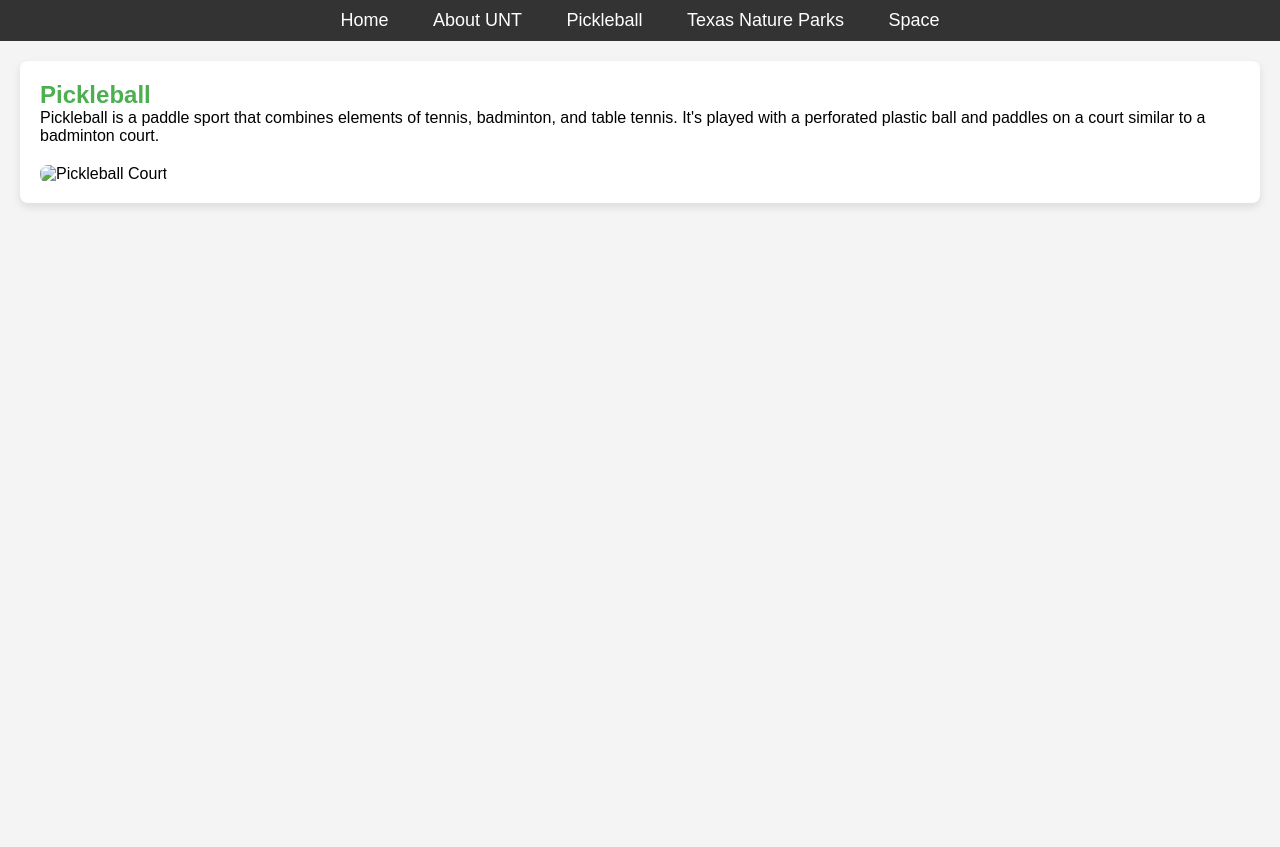
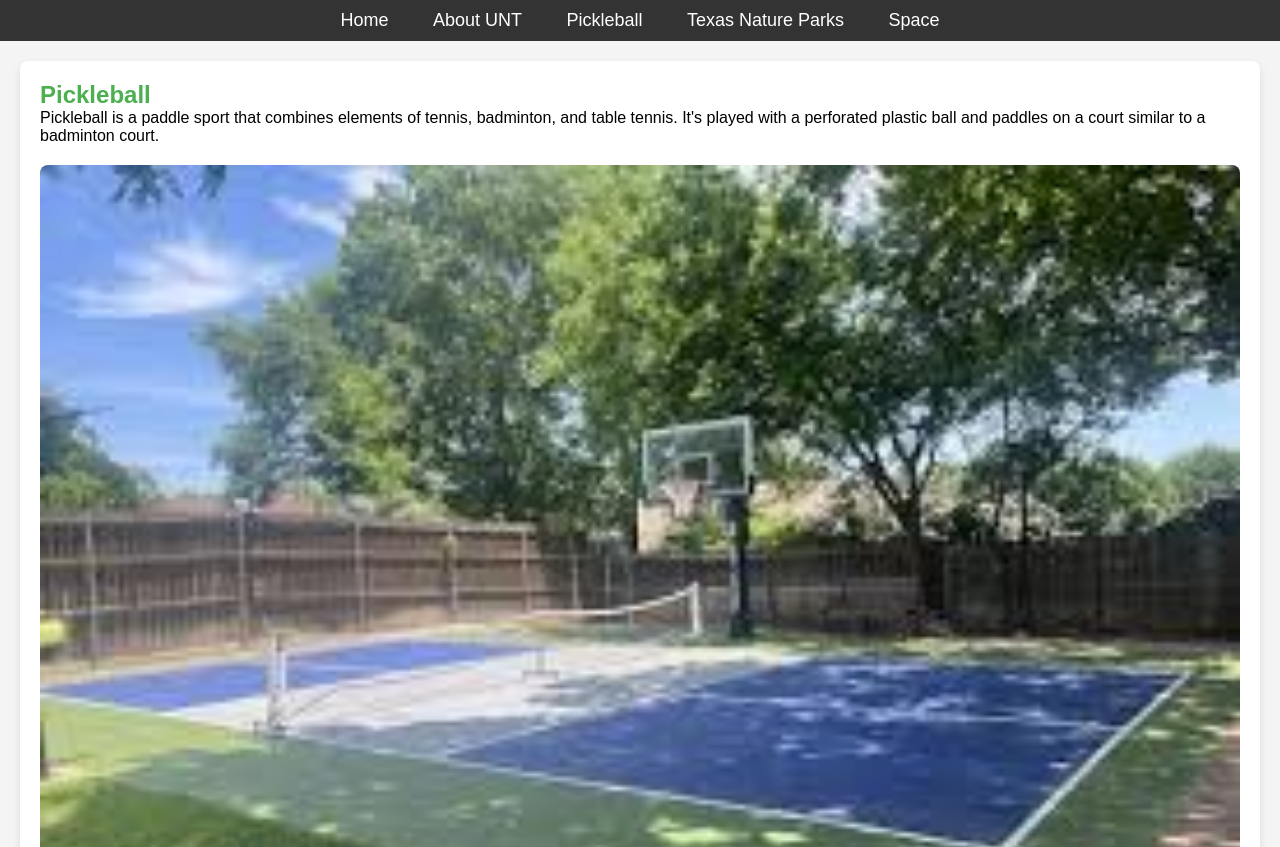
Before and after one commit to MrMan2345/NoahMunoz, a plain HTML site: page pickleball.html in a window 1280 px wide. Shown: the top 847 px of the page. Before the commit the page ends 800 px from the top, so only its background shows below. Drawn offline with Linux system fonts and the light colour scheme.

Commit message:
Update pickleball.html

```diff
--- a/pickleball.html
+++ b/pickleball.html
@@ -23,7 +23,7 @@
     <section id="pickleball">
         <h2>Pickleball</h2>
         <p>Pickleball is a paddle sport that combines elements of tennis, badminton, and table tennis. It's played with a perforated plastic ball and paddles on a court similar to a badminton court.</p>
-        <img src="images/pickleball.jpg" alt="Pickleball Court" width="100%">
+        <img src="images/pickleball-court.jpg" alt="Pickleball Court" width="100%">
     </section>
 
 </body>
```
